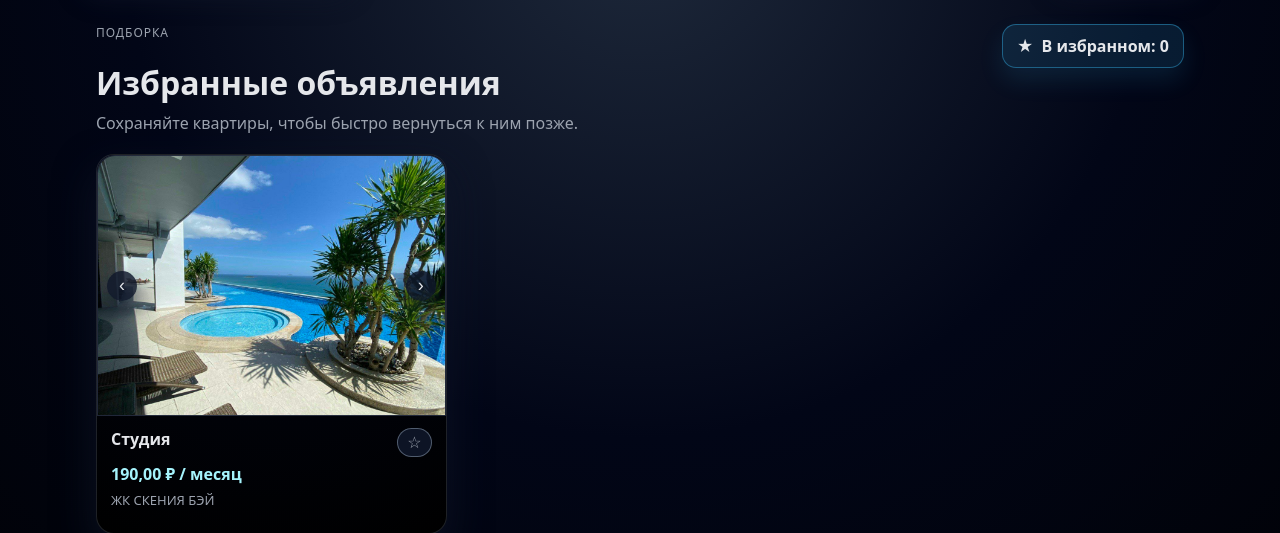
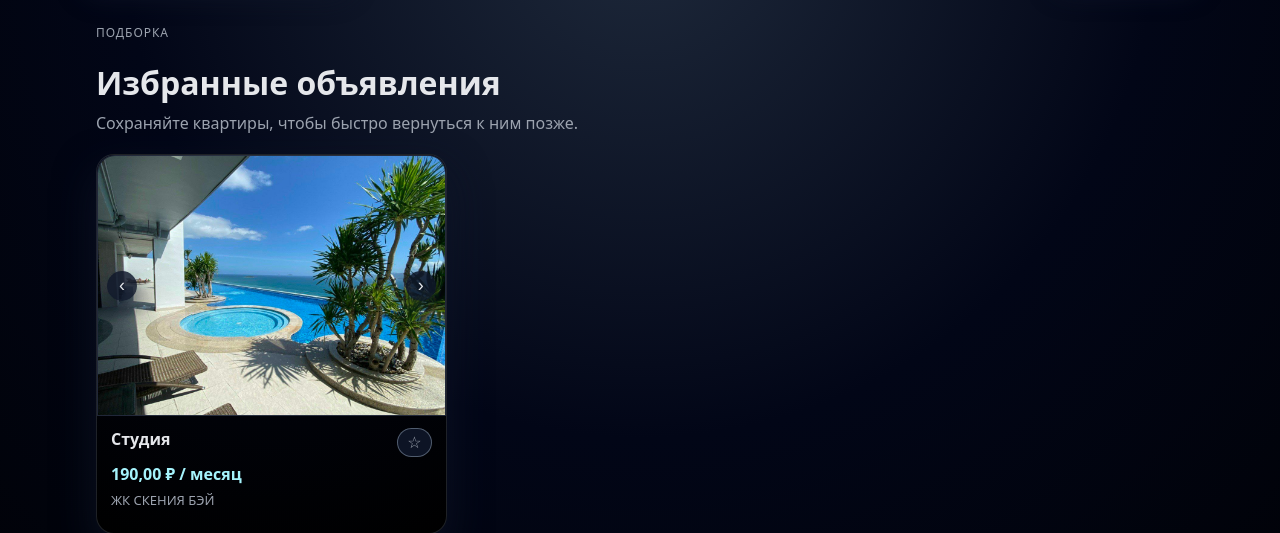
Before and after one commit to victormorozov1/rent, a Django app: page /favorites/ in a window 1280 px wide. Shown: the part 80-613 px from the top of the page. Run offline with Django 5.2, Linux system fonts and the light colour scheme; data comes from the database, SQL or seed files in the repository; data that the repository does not hold is empty.

Commit message:
Remove favorites count pill

```diff
--- a/nhatrang_rentals/listings/static/listings/styles.css
+++ b/nhatrang_rentals/listings/static/listings/styles.css
@@ -155,18 +155,6 @@ a:hover {
 .favorites-subtitle {
     color: var(--text-muted);
     margin: 6px 0 0;
-}
-
-.favorites-pill {
-    display: inline-flex;
-    align-items: center;
-    gap: 8px;
-    padding: 10px 14px;
-    border-radius: 14px;
-    background: rgba(56, 189, 248, 0.12);
-    border: 1px solid rgba(56, 189, 248, 0.4);
-    box-shadow: 0 12px 24px rgba(56, 189, 248, 0.12);
-    font-weight: 600;
 }
 
 .eyebrow {
--- a/nhatrang_rentals/listings/templates/listings/favorites.html
+++ b/nhatrang_rentals/listings/templates/listings/favorites.html
@@ -8,10 +8,6 @@
         <p class="eyebrow">Подборка</p>
         <h1>Избранные объявления</h1>
         <p class="favorites-subtitle">Сохраняйте квартиры, чтобы быстро вернуться к ним позже.</p>
-    </div>
-    <div class="favorites-pill">
-        <span class="favorite-icon">★</span>
-        <span>В избранном: <span data-favorites-count>0</span></span>
     </div>
 </section>
 
```
